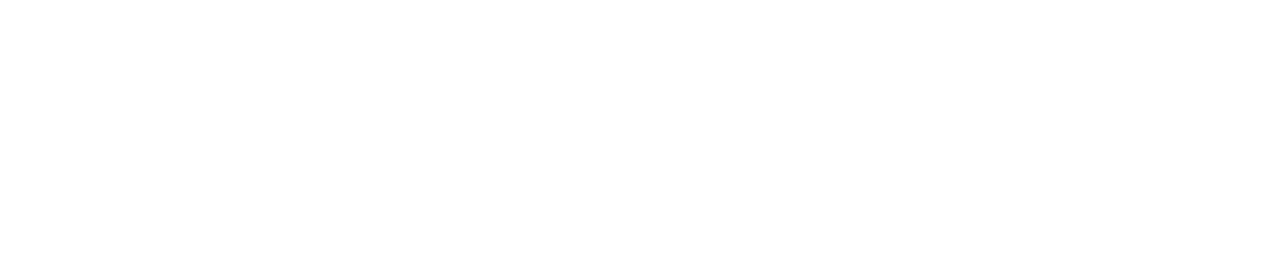
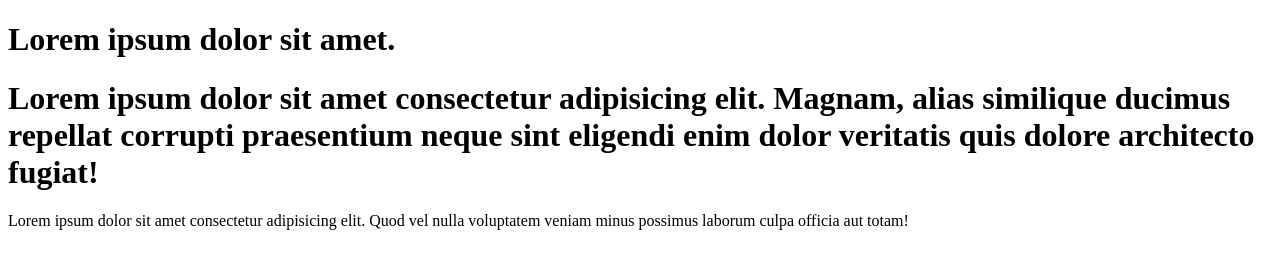
Before and after one commit to mahmudft/frontend-advanced-js, a plain HTML site: page index.html in a window 1280 px wide. Drawn offline with Linux system fonts and the light colour scheme.

Commit message:
added body

```diff
--- a/index.html
+++ b/index.html
@@ -4,10 +4,14 @@
     <meta charset="UTF-8">
     <meta name="viewport" content="width=device-width, initial-scale=1.0">
     <link rel="stylesheet" href="index.css">
+    <link rel="stylesheet" href="base.css">
     <title>Document</title>
 </head>
 <body>
+    <h1>Lorem ipsum dolor sit amet. </h1>
+    <h1>Lorem ipsum dolor sit amet consectetur adipisicing elit. Magnam, alias similique ducimus repellat corrupti praesentium neque
+         sint eligendi enim dolor veritatis quis dolore architecto fugiat!</h1>
     <script src="index.js"></script>
-
+    <p>Lorem ipsum dolor sit amet consectetur adipisicing elit. Quod vel nulla voluptatem veniam minus possimus laborum culpa officia aut totam!</p>
 </body>
 </html>
```
Also changed, not shown: base.css (added).
